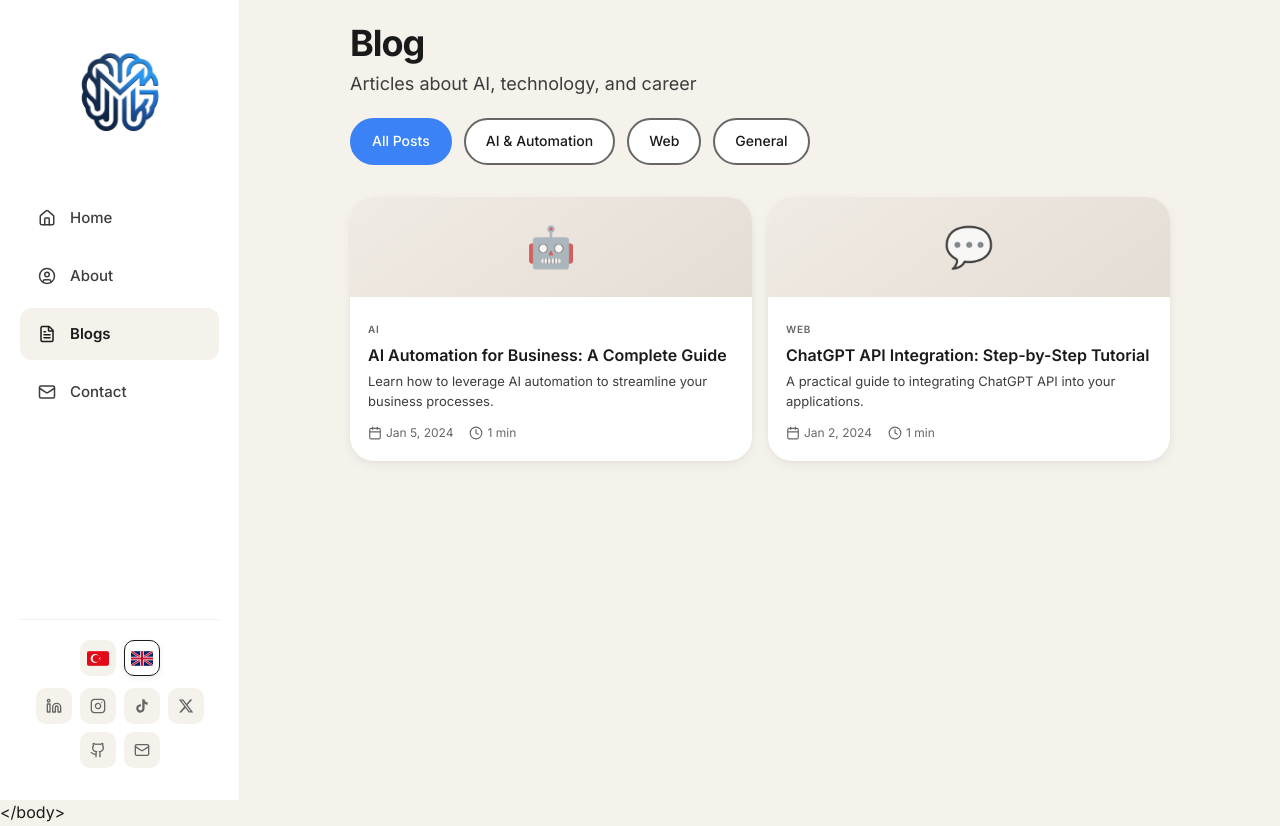
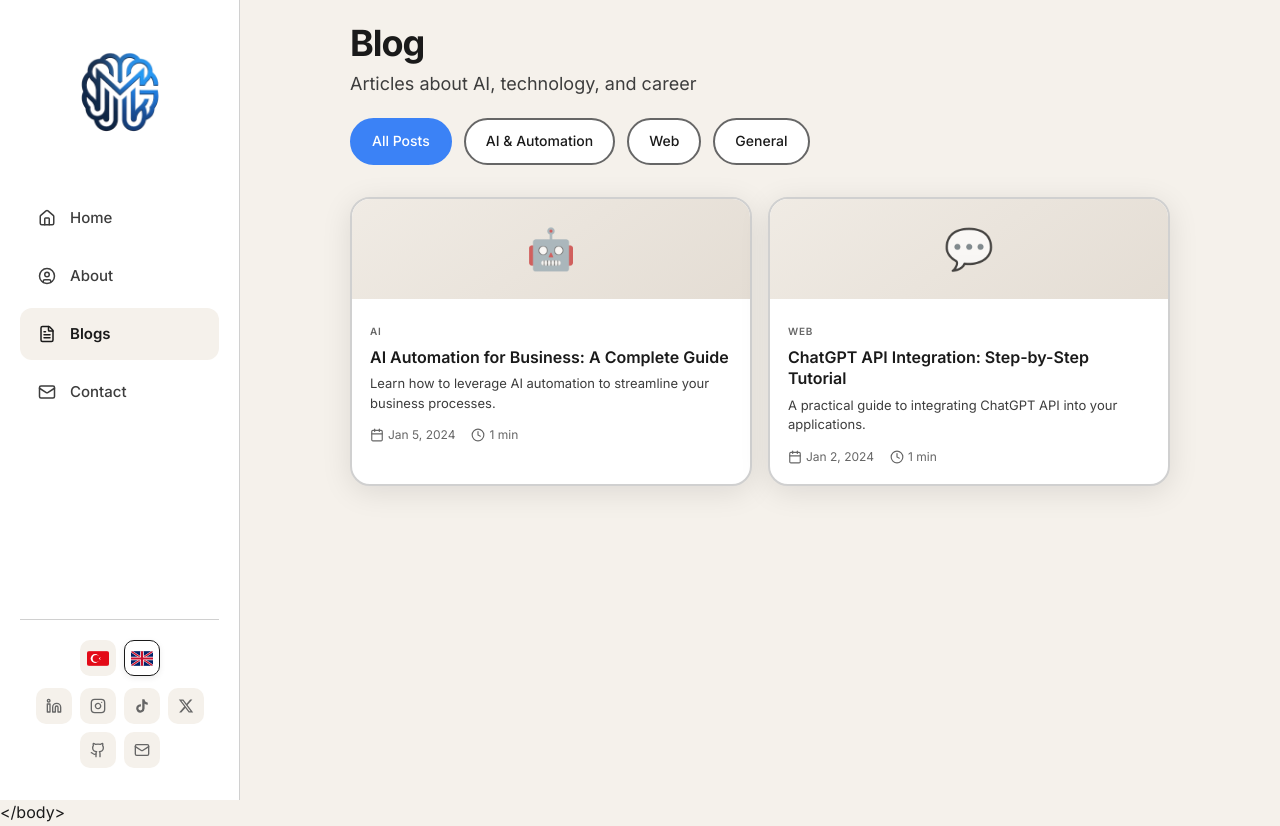
Before and after one commit to metegunesofficial/Portfilio, a React (Vite) app: page /blogs in a window 1280 px wide. Built offline with nearby package versions, Linux system fonts and the light colour scheme; no server answers; the database is empty.

Commit message:
Global card style refactor - stronger shadows and borders via CSS variables

```diff
--- a/src/index.css
+++ b/src/index.css
@@ -11,10 +11,11 @@
   --text-primary: #1a1a1a;
   --text-secondary: #3d3d3d;
   --text-muted: #666666;
-  --border-light: rgba(0, 0, 0, 0.06);
-  --shadow-card: 0 1px 3px rgba(0, 0, 0, 0.04), 0 4px 12px rgba(0, 0, 0, 0.05);
-  --shadow-card-hover: 0 4px 20px rgba(0, 0, 0, 0.1);
-  --radius-lg: 24px;
+  --border-light: #d0d0d0;
+  --border-card: 2px solid #d0d0d0;
+  --shadow-card: 0 6px 30px rgba(0, 0, 0, 0.1);
+  --shadow-card-hover: 0 10px 40px rgba(0, 0, 0, 0.15);
+  --radius-lg: 20px;
   --radius-md: 16px;
 
   /* Brand Accent */
@@ -513,12 +514,13 @@ body {
 }
 
 .content-card {
-  background: var(--bg-card);
-  border-radius: var(--radius-lg);
+  background: #ffffff;
+  border-radius: 20px;
   overflow: hidden;
   text-decoration: none;
   color: inherit;
-  box-shadow: var(--shadow-card);
+  box-shadow: 0 6px 30px rgba(0, 0, 0, 0.1);
+  border: 2px solid #d0d0d0;
   transition: transform 0.3s ease, box-shadow 0.3s ease;
   display: block;
 }
@@ -3020,6 +3022,7 @@ body {
   width: 100%;
   text-align: center;
   box-shadow: var(--shadow-card);
+  border: var(--border-card);
 }
 
 .admin-login-icon {
```
